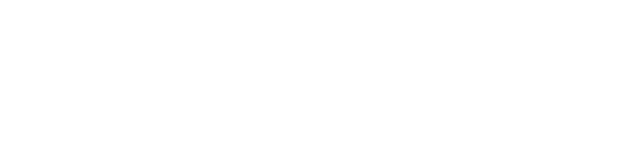
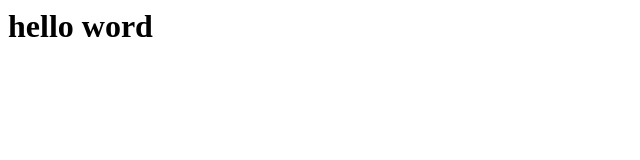
Before and after one commit to gggyvw/tata, a plain HTML site: page index.html in a window 1280 px wide. Shown: the whole page, without its empty margins (0-640 px from the left). Drawn offline with Linux system fonts and the light colour scheme.

Commit message:
Update index.html

```diff
--- a/index.html
+++ b/index.html
@@ -1 +1 @@
-<h1></h1>
+<h1>hello word</h1>
```
